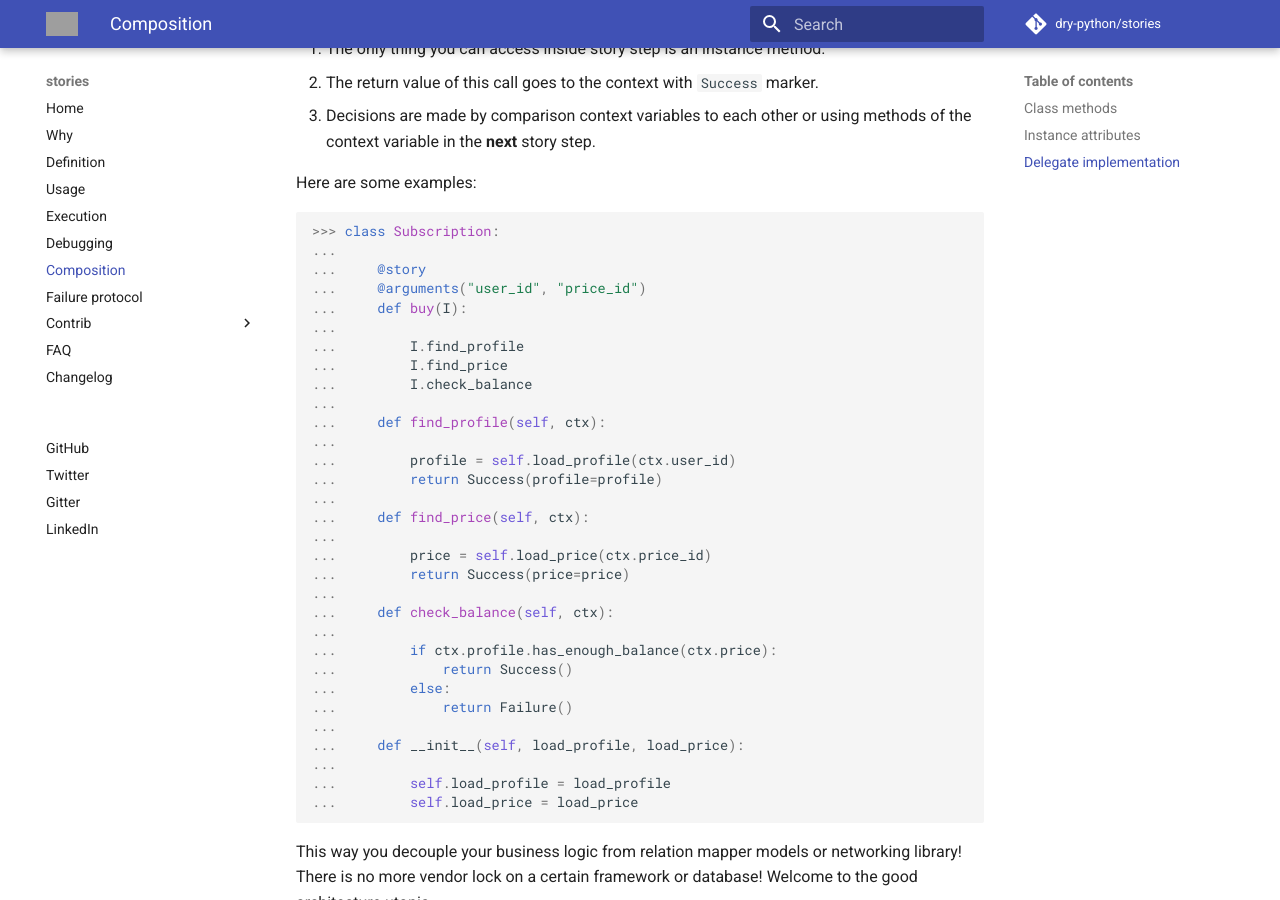
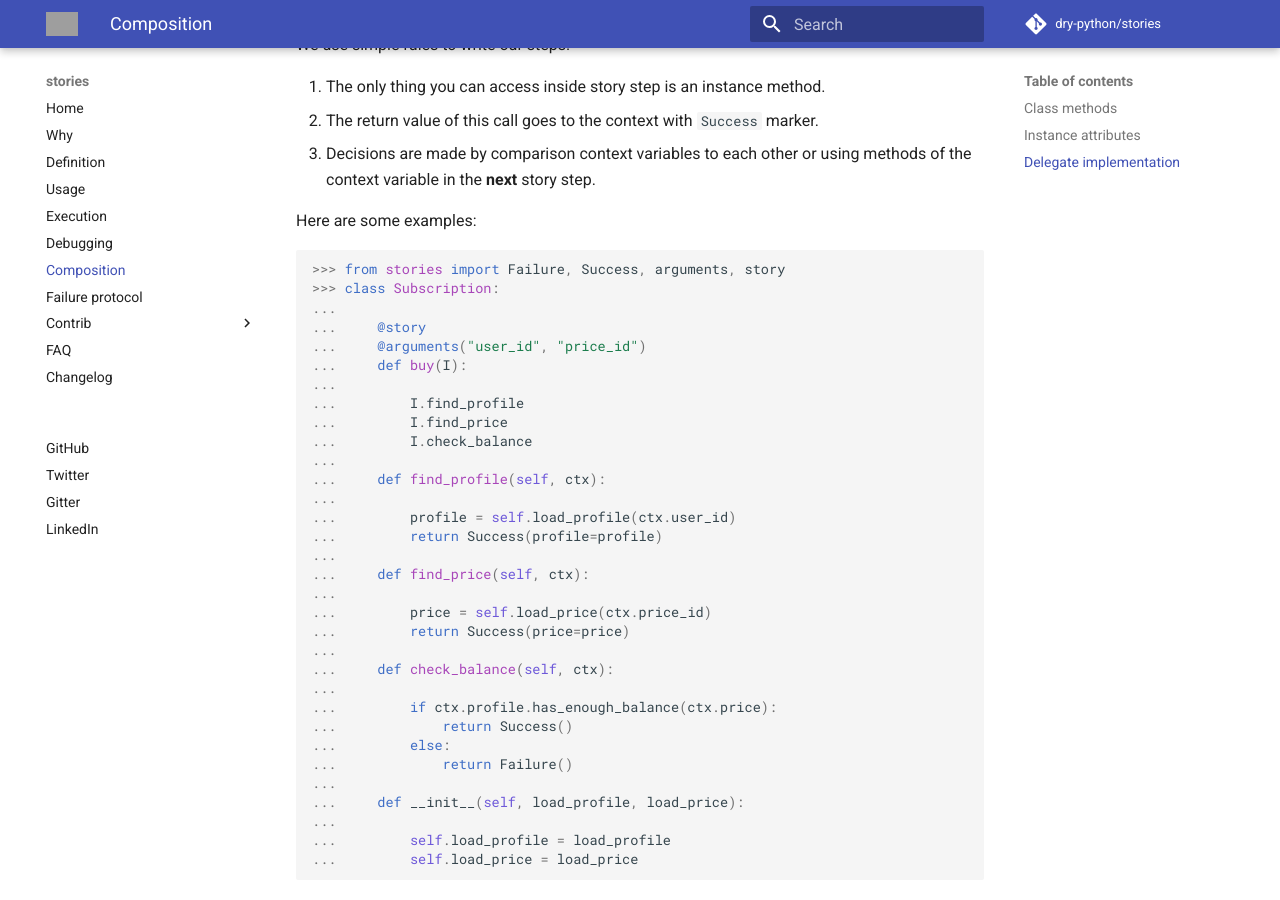
Before and after one commit to proofit404/stories, an MkDocs documentation site: the page built from docs/composition.md, in a window 1280 px wide and 900 px high, scrolled down 3072 px. Built offline with MkDocs 1.6.1 and Material for MkDocs 9.7.7, drawn with Linux system fonts in a browser that asks for light colours; comment, search, counter and statistics services are not loaded; some of the changed text lies outside the part shown; grey boxes are pictures that could not be loaded.

Commit message:
Fix missing imports in doctests and add extra deps.

````diff
--- a/docs/composition.md
+++ b/docs/composition.md
@@ -22,6 +22,7 @@
 
 ```pycon
 
+>>> from stories import arguments, story
 >>> class Subscription:
 ...
 ...     @story
@@ -81,6 +82,7 @@
 
 ```pycon
 
+>>> from stories import arguments, story
 >>> class Subscription:
 ...
 ...     @story
@@ -176,6 +178,7 @@
 
 ```pycon
 
+>>> from stories import Failure, Success, arguments, story
 >>> class Subscription:
 ...
 ...     @story
````
Also changed, not shown: 1 other file.
